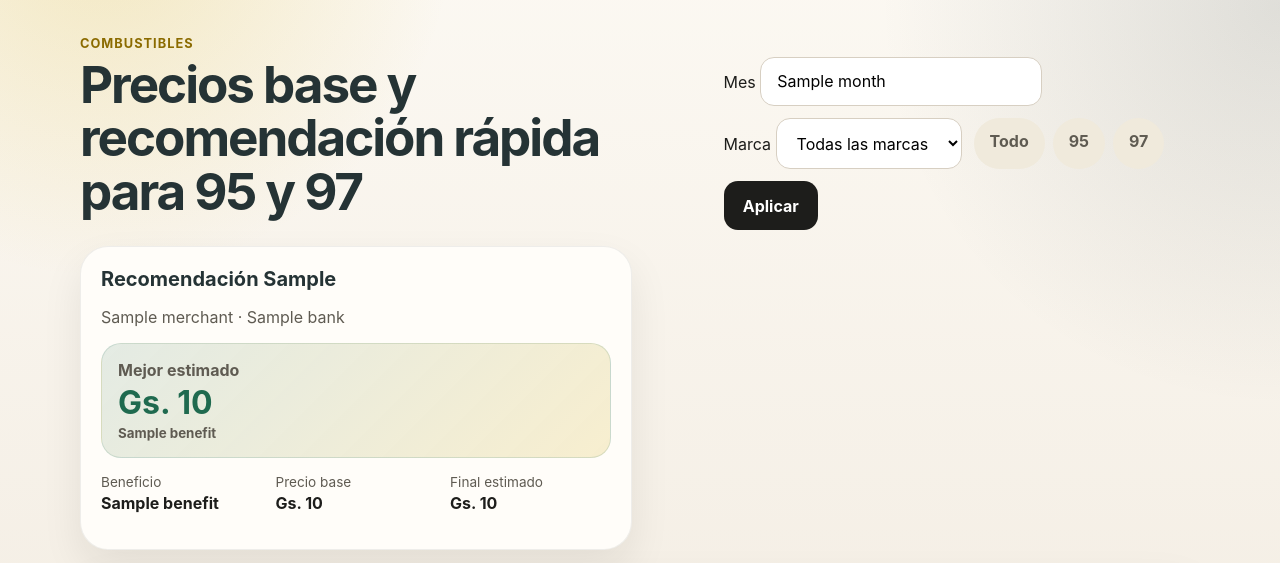
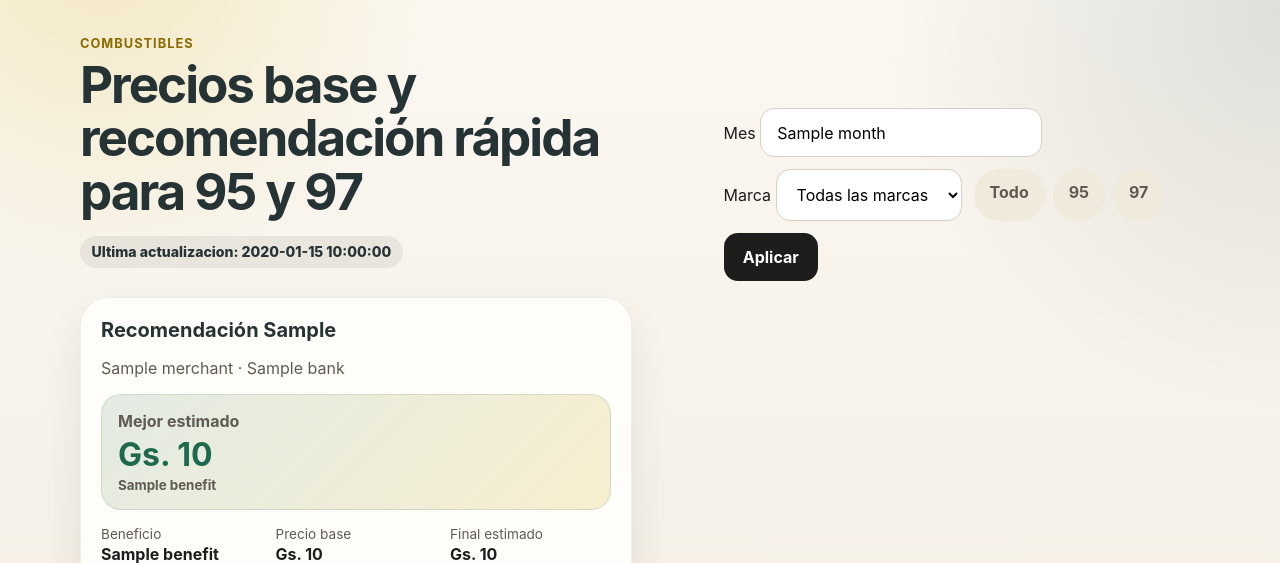
Before and after one commit to giumontebruno/bank-scrapper, a Python web app: template src/web/templates/fuel.html in a window 1280 px wide. Shown: the part 74-637 px from the top of the page. Run offline with Jinja, Linux system fonts and the light colour scheme; the template is opened without the code that fills it: most values are stand-ins (such as "Sample title", 1, 10 or a date in 2020).

Commit message:
final production ready setup

```diff
--- a/src/web/routes.py
+++ b/src/web/routes.py
@@ -24,6 +24,7 @@ from web.view_models import (
     apply_promotion_filters,
     build_empty_state,
     fuel_recommendations,
+    latest_update_label,
     normalize_recent_queries,
     now_month_ref,
     paginate,
@@ -53,6 +54,7 @@ def register_web_routes(
 
     @app.get("/", response_class=HTMLResponse)
     def home(request: Request) -> HTMLResponse:
+        repository = get_repository()
         recent_queries = normalize_recent_queries(request.cookies.get(RECENT_SEARCH_COOKIE))
         return templates.TemplateResponse(
             request,
@@ -63,6 +65,7 @@ def register_web_routes(
                 "example_queries": EXAMPLE_QUERIES,
                 "recent_queries": recent_queries,
                 "default_month": now_month_ref(),
+                "last_updated": latest_update_label(repository.list_fuel_prices()),
             },
         )
 
@@ -106,6 +109,7 @@ def register_web_routes(
                 "example_queries": EXAMPLE_QUERIES,
                 "recent_queries": recent_queries,
                 "empty_state": empty_state,
+                "last_updated": latest_update_label(repository.list_fuel_prices()),
             },
         )
         if q.strip():
@@ -203,6 +207,7 @@ def register_web_routes(
                 "brands": brands,
                 "recommendations": recs,
                 "error_message": error_message,
+                "last_updated": latest_update_label(repository.list_fuel_prices(month_ref=safe_month)),
             },
         )
 
--- a/src/web/static/styles.css
+++ b/src/web/static/styles.css
@@ -772,6 +772,24 @@ body {
   border-left: 5px solid rgba(212, 173, 16, 0.7);
 }
 
+.freshness-pill {
+  display: inline-flex;
+  width: fit-content;
+  margin: 0.35rem 0 0.85rem;
+  padding: 0.48rem 0.72rem;
+  border-radius: 999px;
+  background: rgba(37, 51, 53, 0.08);
+  color: var(--ink);
+  font-size: 0.88rem;
+  font-weight: 800;
+}
+
+.issue-list li {
+  padding: 0.75rem 0.85rem;
+  border-radius: 16px;
+  background: rgba(143, 95, 0, 0.08);
+}
+
 @media (max-width: 900px) {
   .app-shortcuts {
     grid-template-columns: repeat(2, minmax(0, 1fr));
--- a/src/web/templates/fuel.html
+++ b/src/web/templates/fuel.html
@@ -5,6 +5,7 @@
     <div>
       <span class="eyebrow">Combustibles</span>
       <h1>Precios base y recomendación rápida para 95 y 97</h1>
+      <p class="freshness-pill">Ultima actualizacion: {{ last_updated }}</p>
     </div>
     <form action="/fuel" method="get" class="filters-form">
       <label>
--- a/src/web/templates/home.html
+++ b/src/web/templates/home.html
@@ -8,6 +8,7 @@
       <p>
         Probá supermercado, combustible 95/97, ropa, farmacia, gastronomía, hogar o ferretería desde una sola búsqueda.
       </p>
+      <p class="freshness-pill">Ultima actualizacion: {{ last_updated }}</p>
       <form action="/search" method="get" class="search-form search-form-large">
         <label class="sr-only" for="q">Buscar promociones</label>
         <input id="q" name="q" type="text" placeholder="Ej: quiero comprar en super, que tarjeta me conviene para 95, necesito clavos" />
--- a/src/web/templates/search.html
+++ b/src/web/templates/search.html
@@ -5,6 +5,7 @@
     <div>
       <span class="eyebrow">Resultados</span>
       <h1>Buscá promos por necesidad real</h1>
+      <p class="freshness-pill">Ultima actualizacion: {{ last_updated }}</p>
       {% if recent_queries %}
         <div class="chip-grid top-chip-grid">
           {% for item in recent_queries %}
```
Also changed, not shown: src/web/view_models.py (+7 -0 lines), tests/test_automation.py (+8 -0 lines), tests/test_web_ui.py (+4 -0 lines), .github/workflows/daily-collect-audit.yml, README.md, 1 other file.
